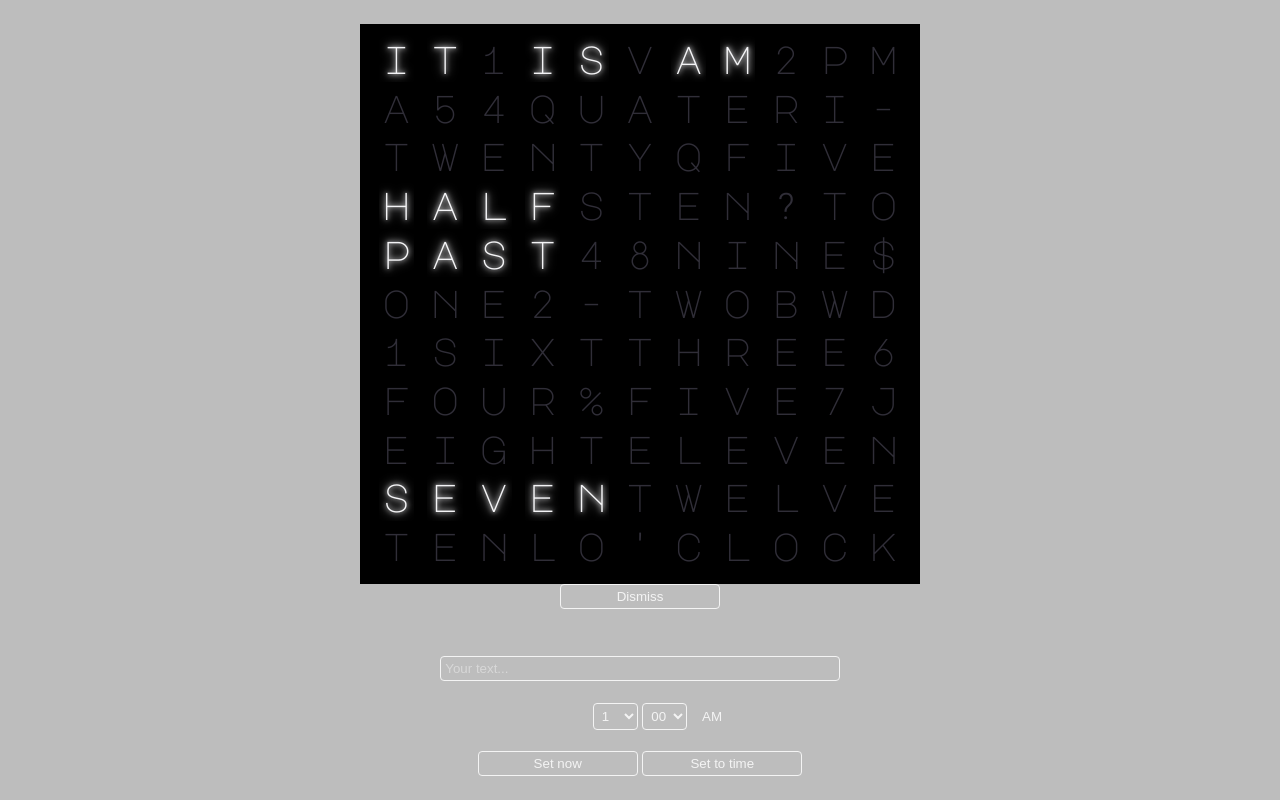
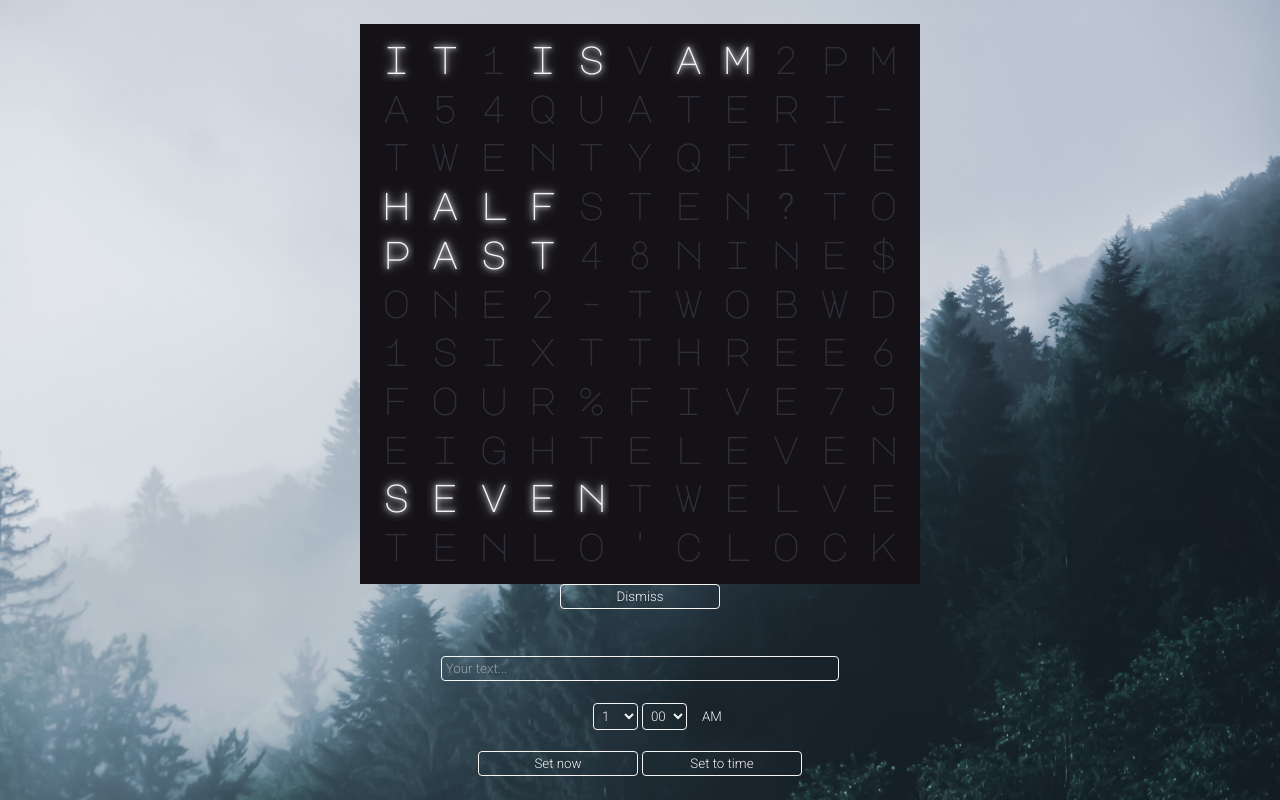
Before and after one commit to an-vyshnya/letter-clocks, a plain HTML site: page index.html in a window 1280 px wide. Drawn offline with Linux system fonts and the light colour scheme.

Commit message:
Add background; improve fonts and colors

```diff
--- a/index.html
+++ b/index.html
@@ -26,6 +26,7 @@
                         </feMerge>
                     </filter>
                 </defs>
+                <rect x=0 y=0/>
             </svg>
             <button id="dismiss-button" class="button">
                 Dismiss
--- a/index.js
+++ b/index.js
@@ -214,13 +214,9 @@ function setupClocks(id, n) {
 function drawStaticParts(clocks) {
     const viewBoxWidth = clocks.pxPerCell * (clocks.n * 2 + 1);
     clocks.clocks.setAttribute("viewBox", `0 0 ${viewBoxWidth} ${viewBoxWidth}`);
-    const backgroundRect = document.createElementNS("http://www.w3.org/2000/svg", "rect");
-    backgroundRect.setAttribute("x", 0);
-    backgroundRect.setAttribute("y", 0);
+    backgroundRect = document.querySelector("svg > rect");
     backgroundRect.setAttribute("width", viewBoxWidth);
     backgroundRect.setAttribute("height", viewBoxWidth);
-    backgroundRect.setAttribute("fill", 0x000000);
-    clocks.clocks.appendChild(backgroundRect);
 }
 
 function setRowLights(clocks, y, positions) {
--- a/styles.css
+++ b/styles.css
@@ -7,13 +7,19 @@
 
     --svg-text-off-color: #302E38;
     --svg-text-on-color: #F4F4F6;
+    --svg-background-color: #141216;
 }
 
 html, body {
     height: 100%;
     margin: 0;
+    font-family: 'Roboto', sans-serif;
+}
+
+body {
     background-color: var(--background-color);
-    font-family: Tahoma, sans-serif;
+    background-image: url("background.jpg");
+    background-size: cover;
 }
 
 main {
@@ -36,16 +42,16 @@ input[type=text] {
     padding: 4px;
     color: var(--primary-text-color);
     outline: none;
+    font-family: 'Roboto', sans-serif;
     transition-duration: 0.3s;
 }
 
 input[type=text]:focus {
-    background-color: rgba(0, 0, 0, 0.1);
+    background-color: rgba(0, 0, 0, 0.2);
 }
 
 input[type=text]:invalid {
     border-color: var(--error-color);
-    color: var(--error-color);
 }
 
 ::placeholder {
@@ -59,6 +65,7 @@ select {
     padding: 4px;
     color: var(--primary-text-color);
     outline: none;
+    font-family: 'Roboto', sans-serif;
 }
 
 /* For Firefox, to make options readable */
@@ -72,7 +79,7 @@ option {
 
 .error-message {
     font-size: smaller;
-    color: var(--error-color);
+    color: var(--primary-text-color);
 }
 
 .centered {
@@ -87,6 +94,7 @@ option {
     border: 1px solid var(--border-color);
     border-radius: 4px;
     padding: 4px;
+    font-family: 'Roboto', sans-serif;
     color: var(--primary-text-color);
     transition-duration: 0.3s;
 }
@@ -107,6 +115,7 @@ option {
     border-radius: 4px;
     color: var(--primary-text-color);
     outline: none;
+    font-family: 'Roboto', sans-serif;
     /* selects by default have 1px larger padding than buttons,
        this is to align with them */
     padding: 5px;
@@ -131,6 +140,10 @@ option {
 
 /* SVG */
 
+svg > rect {
+    fill: var(--svg-background-color)
+}
+
 svg > text {
     font-family: 'Major Mono Display', monospace;
     /* vscode disagrees, but it is a valid property for svg */
```
Also changed, not shown: background.jpg (added).
